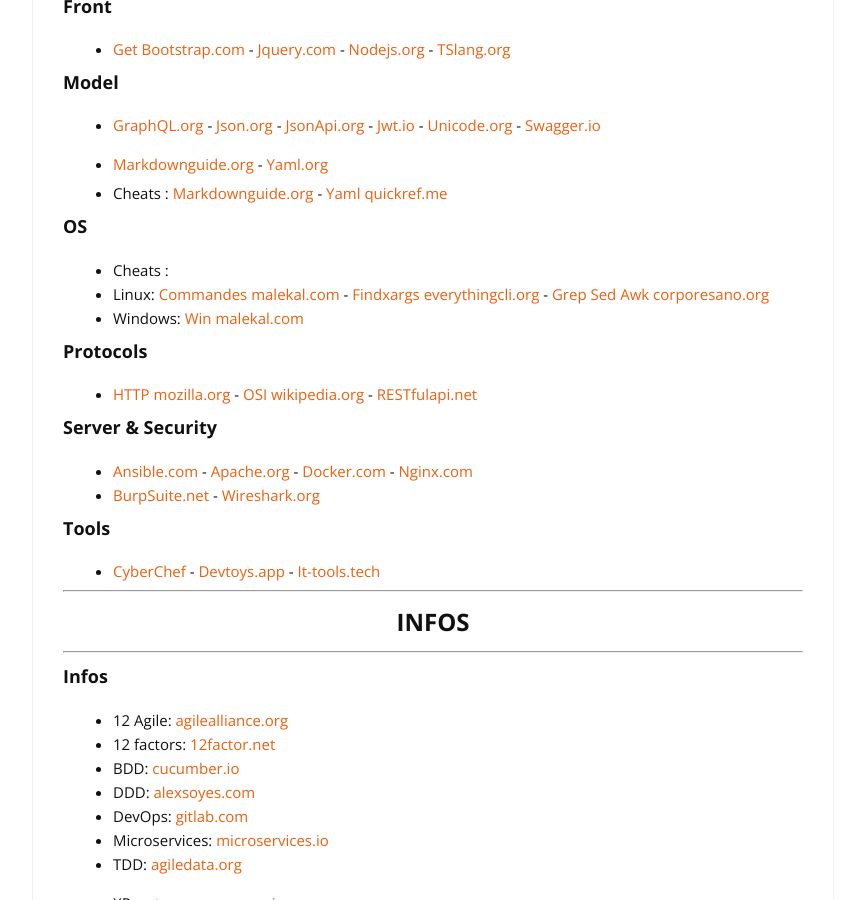
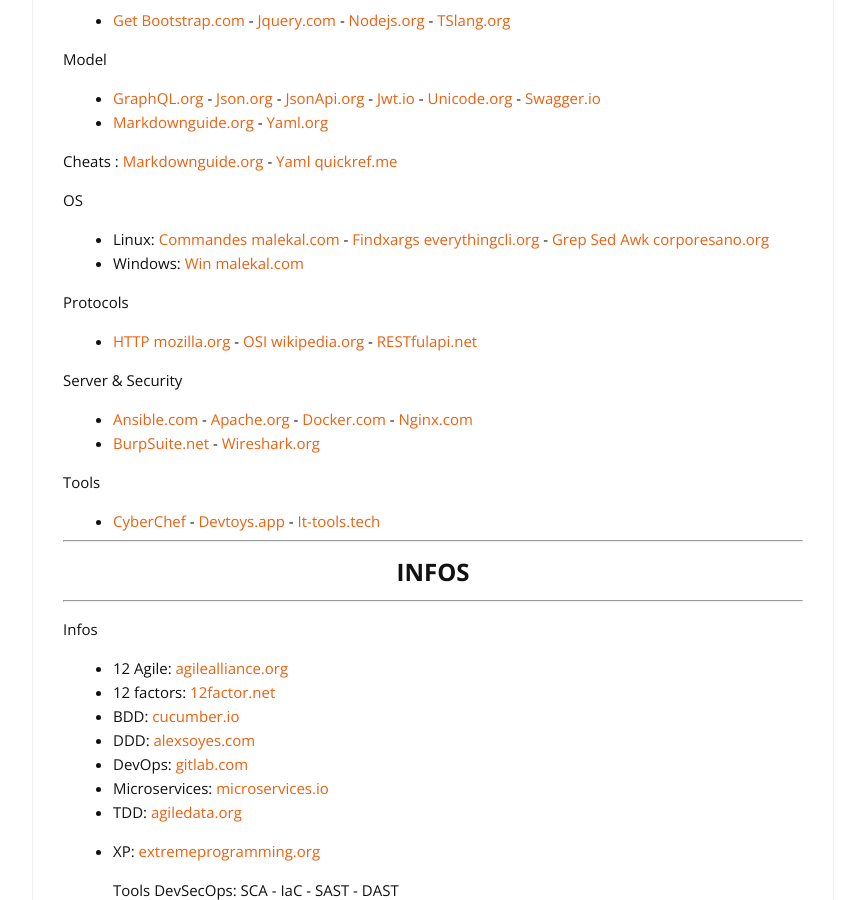
Before and after one commit to cylmat/cylmat.github.io, a Jekyll site: the page built from _pages/USEFUL.md, in a window 1280 px wide and 900 px high, scrolled down 1606 px. Shown: the whole window, without its empty margins (207-1072 px from the left). Built offline with Jekyll 4.4.1, drawn with Linux system fonts in a browser that asks for light colours; nearby versions of some CDN libraries.

Commit message:
Update USEFUL.md

```diff
--- a/_pages/USEFUL.md
+++ b/_pages/USEFUL.md
@@ -5,22 +5,20 @@
 ---
 
 ---
-## <center>NEWS</center>
+### <center>NEWS</center>
 ---
 
-### Général
-
+Général
 * [Journaldugeek.com](https://www.journaldugeek.com/category/sur-le-web) - [Zdnet.fr](https://www.zdnet.fr) - [Journaldunet.com](https://www.journaldunet.com/web-tech)
 * [Lemondeinfo.fr](https://www.lemondeinformatique.fr/internet-et-e-business-11.html) - [Dzone.com](https://dzone.com/web-development-programming-tutorials-tools-news) - [Grafikart.fr](https://grafikart.fr/blog)
 
-### Tech
-
+Tech
 * [Php Humancoder.com](https://news.humancoders.com/t/php) - [Strangebuzz.com](https://www.strangebuzz.com/fr) - [Zend.com](https://www.zend.com/blog)
-* [Php Developpez.com](https://php.developpez.com) - [Phpnews.io](https://phpnews.io) -[PhpArch.com](https://www.phparch.com)
+* [Php Developpez.com](https://php.developpez.com) - [Phpnews.io](https://phpnews.io) - [PhpArch.com](https://www.phparch.com)
 * [Linux.org](https://linuxfr.org) - [Lafermeduweb.net](https://www.lafermeduweb.net) - [Korben.info](https://korben.info)
 
 ---
-## <center>TRAIN</center>
+### <center>TRAIN</center>
 ---
 
 * Algo : [Hackerrank.com](https://www.hackerrank.com) - [Interviewbit.com](https://www.interviewbit.com/courses/programming) - [DSA Programiz.com](https://www.programiz.com/dsa)
@@ -36,69 +34,66 @@
 
 
 ---
-## <center>LINKS</center>
+### <center>LINKS</center>
 ---
 
-### Algorithms
-
+Algorithms
 * [DS gfg.org](https://www.geeksforgeeks.org/data-structures) - [Fundamental gfg.org](https://www.geeksforgeeks.org/fundamentals-of-algorithms) - [DSA codelearn.io](https://codelearn.io/learning/data-structure-and-algorithms)
 * [Isograd solutions](https://www.isograd-testingservices.com/FR/solutions-challenges-de-code) - [Competitive hackerearth.com](https://www.hackerearth.com/fr/getstarted-competitive-programming)
 
-### Architecture
-
+Architecture
 * [Architecture hexagonale herbertograca.com](https://herbertograca.com/2017/11/16/explicit-architecture-01-ddd-hexagonal-onion-clean-cqrs-how-i-put-it-all-together) - [Architecture logicielle wikipedia.org](https://en.wikipedia.org/wiki/List_of_software_architecture_styles_and_patterns) - [DDD alexsoyes.com](https://alexsoyes.com/ddd-domain-driven-design)
 * [Design Patterns refactoring.guru](https://refactoring.guru/fr/design-patterns) - [GoF springf.guru](https://springframework.guru/gang-of-four-design-patterns) - [DPphp.rtd.io](https://designpatternsphp.readthedocs.io) - [Architecture pattern wikipedia.org](https://en.wikipedia.org/wiki/Architectural_pattern) - [EAA martinfowler.com](https://martinfowler.com/eaaCatalog)
 * [10 archi patterns](https://towardsdatascience.com/10-common-software-architectural-patterns-in-a-nutshell-a0b47a1e9013)
 
 ---
-## <center>TOOLS</center>
+### <center>TOOLS</center>
 ---
 
-### DataBase
+DataBase
 * [Doctrine-project.org](https://www.doctrine-project.org) - [MySql.com](https://dev.mysql.com/doc) - [Rabbitmq.com](https://www.rabbitmq.com) - [Redis.io](https://redis.io) ([RedisLab](https://app.redislabs.com))
 
-+ Cheats : [SQL.sh](https://sql.sh)
+Cheats : [SQL.sh](https://sql.sh)
 
-### Development
+Development
 * [Get Composer.org](https://getcomposer.org/doc)
 * [Git-scm.com](https://git-scm.com/doc) - [GitBook alexgirard.com](https://alexgirard.com/git-book)
 * [Postman.com](https://www.postman.com)
 * [Vim.org](https://www.vim.org) - [Vim Awesome.com](https://vimawesome.com) - [Vim Help.org](https://vimhelp.org)
 * [Visual Studio.com](https://code.visualstudio.com/docs)
 
-+ Cheats :
+Cheats :
 + [Regexone.com](https://regexone.com) - [Regex lumadis.be](https://lumadis.be/regex) - [Regular-exp.info](https://www.regular-expressions.info)
 + [Vim rtorr.com](https://vim.rtorr.com) - [Vimémo nmesnier.free.fr](http://nmesnier.free.fr/vim.html) - [Vim quickref.me](https://quickref.me/vim)
 + PHP : [PhpQA.io](https://phpqa.io) - [BestP Symfony.com](https://symfony.com/doc/current/best_practices.html)
 
-### Front
+Front
 * [Get Bootstrap.com](https://getbootstrap.com/docs) - [Jquery.com](https://api.jquery.com) - [Nodejs.org](https://nodejs.org/en/docs) - [TSlang.org](https://www.typescriptlang.org/docs)
 
-### Model
+Model
 * [GraphQL.org](https://graphql.org) - [Json.org](https://www.json.org) - [JsonApi.org](https://jsonapi.org) - [Jwt.io](https://jwt.io) - [Unicode.org](https://home.unicode.org) - [Swagger.io](https://swagger.io)
 * [Markdownguide.org](https://www.markdownguide.org) - [Yaml.org](https://yaml.org)
 
-+ Cheats : [Markdownguide.org](https://www.markdownguide.org/cheat-sheet) - [Yaml quickref.me](https://quickref.me/yaml.html)
+Cheats : [Markdownguide.org](https://www.markdownguide.org/cheat-sheet) - [Yaml quickref.me](https://quickref.me/yaml.html)
 
-### OS
-+ Cheats :
+OS
 + Linux: [Commandes malekal.com](https://www.malekal.com/liste-des-commandes-linux) - [Findxargs everythingcli.org](https://www.everythingcli.org/find-exec-vs-find-xargs) - [Grep Sed Awk corporesano.org](http://www.corporesano.org/doc-site/grepawksed.html)
 + Windows: [Win malekal.com](https://www.malekal.com/liste-commandes-invite-de-commandes-windows)
 
-### Protocols
+Protocols
 * [HTTP mozilla.org](https://developer.mozilla.org/fr/docs/Web/HTTP) - [OSI wikipedia.org](https://fr.wikipedia.org/wiki/Mod%C3%A8le_OSI) - [RESTfulapi.net](https://restfulapi.net/hateoas)
 
-### Server & Security
+Server & Security
 * [Ansible.com](https://www.ansible.com) - [Apache.org](https://httpd.apache.org) - [Docker.com](https://docs.docker.com) - [Nginx.com](https://docs.nginx.com)
 * [BurpSuite.net](https://portswigger.net/burp) - [Wireshark.org](https://www.wireshark.org)
 
-### Tools
+Tools
 * [CyberChef](https://gchq.github.io/CyberChef) - [Devtoys.app](https://devtoys.app) - [It-tools.tech](https://it-tools.tech)
 
 ---
 ## <center>INFOS</center>
 ---
-### Infos
+Infos
 + 12 Agile: [agilealliance.org](https://www.agilealliance.org/agile101/12-principles-behind-the-agile-manifesto)
 + 12 factors: [12factor.net](https://12factor.net)
 + BDD: [cucumber.io](https://cucumber.io/docs/bdd)
@@ -110,15 +105,15 @@
 
   Tools DevSecOps: SCA - IaC - SAST - DAST
 
-### Spec
+Spec
 * [Phptherightway.com](https://phptherightway.com) - [Php.watch](https://php.watch/versions) - [Php8.net](https://www.php.net/releases/8.0/en.php)
 * [Sensiolabs.com blog](https://blog.sensiolabs.com) - [Symfony.com blog](https://symfony.com/blog) - [Symfony BestP](https://symfony.com/doc/current/best_practices.html)
 * [Refweb Mozilla.org](https://developer.mozilla.org/fr/docs/Web) - [W3](https://www.w3.org)
 
-  Quality
+Quality
 [Quality wikipedia.org](https://fr.wikipedia.org/wiki/Qualit%C3%A9_logicielle) - [Paradigm wikipedia.org](https://fr.m.wikipedia.org/wiki/Paradigme_(programmation))
 
-  Security
+Security
 - [CVEdetails.com]([cvedetails.com](https://www.cvedetails.com)) - [OWASP.org](https://owasp.org)
 
 Other
```
